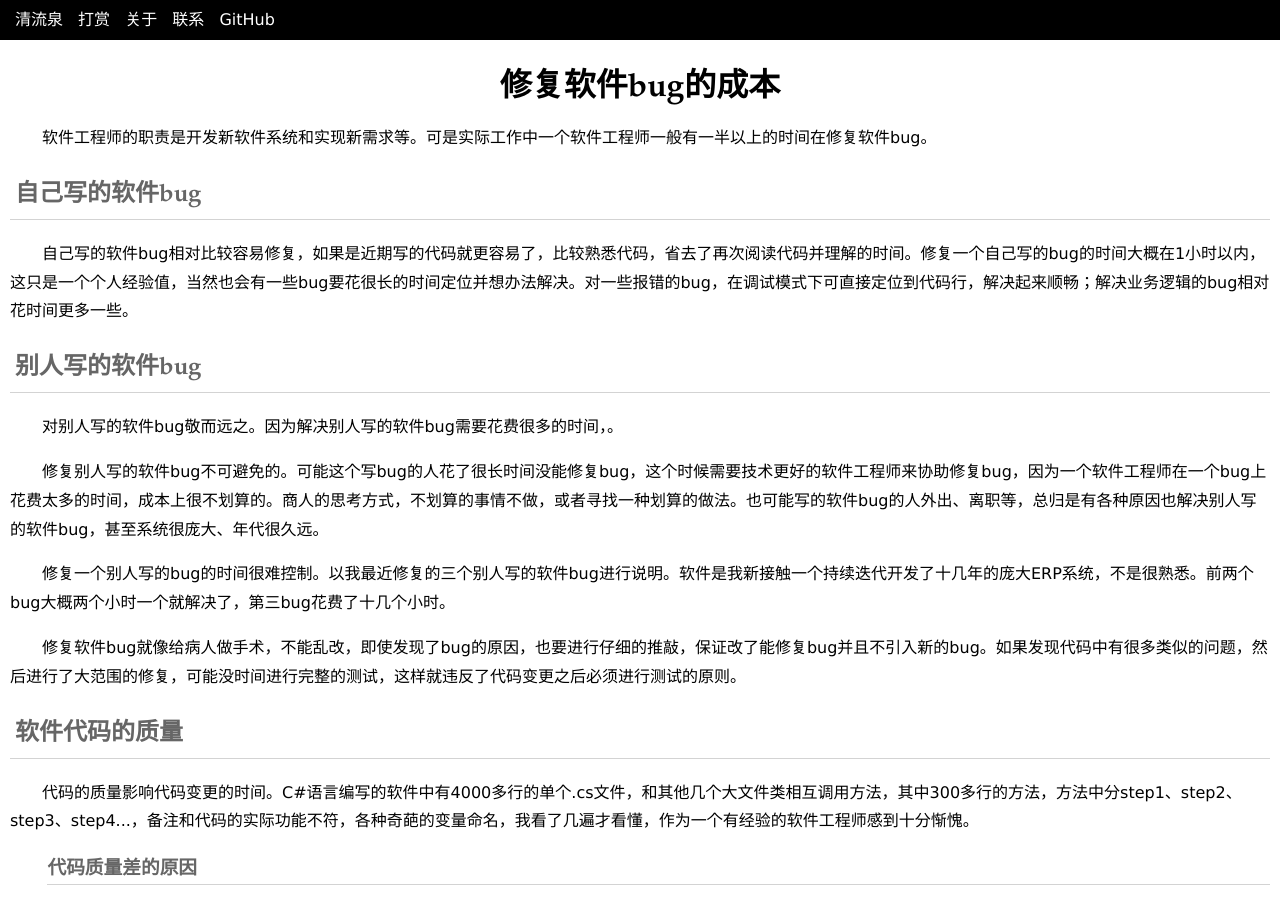
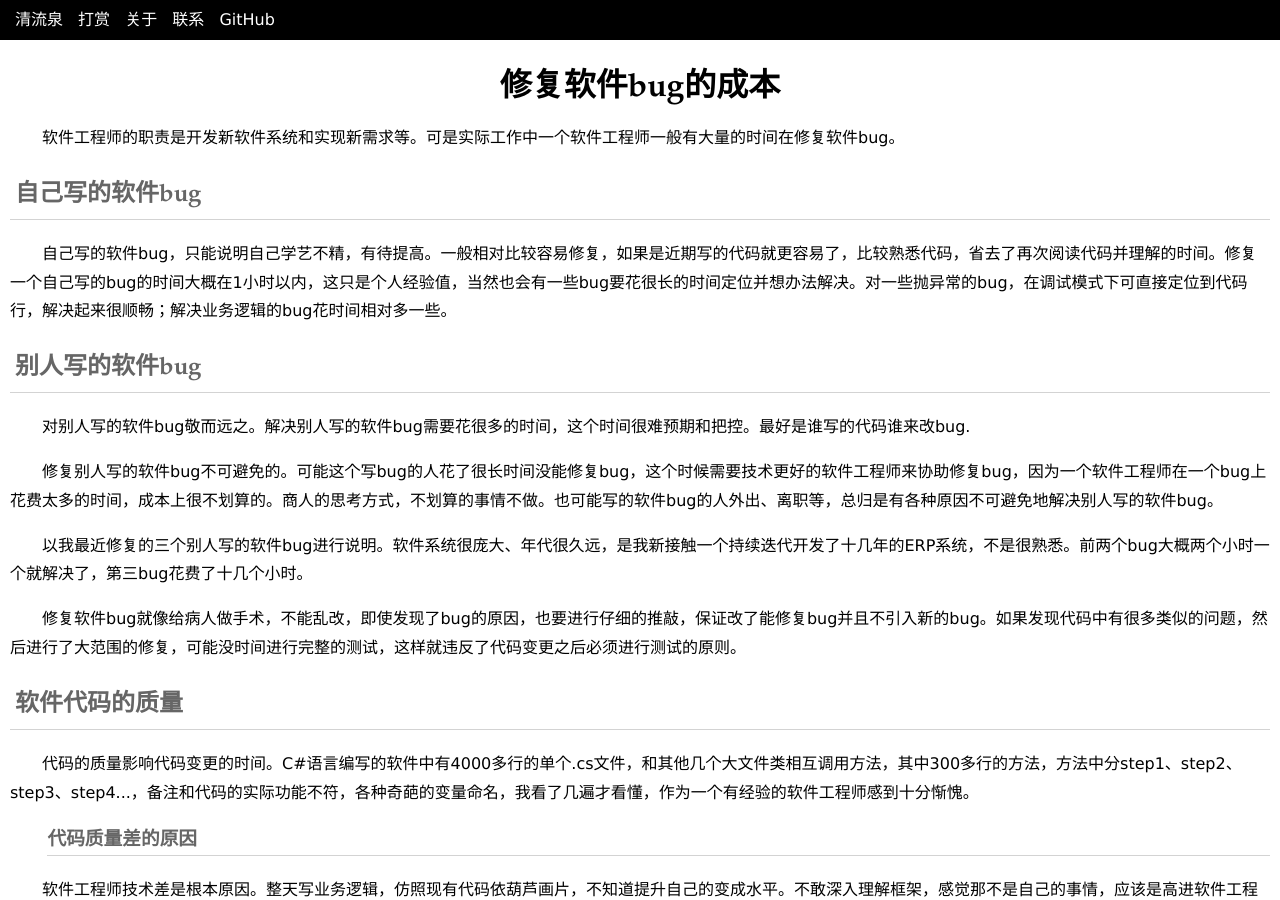
Before and after one commit to yinyongxian/yinyongxian.github.io, a Jekyll site: the page built from _posts/2019-11-17-the-cost-of-fix-software-bug.html, in a window 1280 px wide and 900 px high. Built offline with Jekyll 4.4.1, drawn with Linux system fonts in a browser that asks for light colours.

Commit message:
更新-修复软件bug的成本

```diff
--- a/_posts/2019-11-17-the-cost-of-fix-software-bug.html
+++ b/_posts/2019-11-17-the-cost-of-fix-software-bug.html
@@ -14,13 +14,13 @@
 
 <body>
     <h1>修复软件bug的成本</h1>
-    <p>软件工程师的职责是开发新软件系统和实现新需求等。可是实际工作中一个软件工程师一般有一半以上的时间在修复软件bug。</p>
+    <p>软件工程师的职责是开发新软件系统和实现新需求等。可是实际工作中一个软件工程师一般有大量的时间在修复软件bug。</p>
     <h2>自己写的软件bug</h2>
-    <p>自己写的软件bug相对比较容易修复，如果是近期写的代码就更容易了，比较熟悉代码，省去了再次阅读代码并理解的时间。修复一个自己写的bug的时间大概在1小时以内，这只是一个个人经验值，当然也会有一些bug要花很长的时间定位并想办法解决。对一些报错的bug，在调试模式下可直接定位到代码行，解决起来顺畅；解决业务逻辑的bug相对花时间更多一些。</p>
+    <p>自己写的软件bug，只能说明自己学艺不精，有待提高。一般相对比较容易修复，如果是近期写的代码就更容易了，比较熟悉代码，省去了再次阅读代码并理解的时间。修复一个自己写的bug的时间大概在1小时以内，这只是个人经验值，当然也会有一些bug要花很长的时间定位并想办法解决。对一些抛异常的bug，在调试模式下可直接定位到代码行，解决起来很顺畅；解决业务逻辑的bug花时间相对多一些。</p>
     <h2>别人写的软件bug</h2>
-    <p>对别人写的软件bug敬而远之。因为解决别人写的软件bug需要花费很多的时间，。</p>
-    <p>修复别人写的软件bug不可避免的。可能这个写bug的人花了很长时间没能修复bug，这个时候需要技术更好的软件工程师来协助修复bug，因为一个软件工程师在一个bug上花费太多的时间，成本上很不划算的。商人的思考方式，不划算的事情不做，或者寻找一种划算的做法。也可能写的软件bug的人外出、离职等，总归是有各种原因也解决别人写的软件bug，甚至系统很庞大、年代很久远。</p>
-    <p>修复一个别人写的bug的时间很难控制。以我最近修复的三个别人写的软件bug进行说明。软件是我新接触一个持续迭代开发了十几年的庞大ERP系统，不是很熟悉。前两个bug大概两个小时一个就解决了，第三bug花费了十几个小时。</p>
+    <p>对别人写的软件bug敬而远之。解决别人写的软件bug需要花很多的时间，这个时间很难预期和把控。最好是谁写的代码谁来改bug.</p>
+    <p>修复别人写的软件bug不可避免的。可能这个写bug的人花了很长时间没能修复bug，这个时候需要技术更好的软件工程师来协助修复bug，因为一个软件工程师在一个bug上花费太多的时间，成本上很不划算的。商人的思考方式，不划算的事情不做。也可能写的软件bug的人外出、离职等，总归是有各种原因不可避免地解决别人写的软件bug。</p>
+    <p>以我最近修复的三个别人写的软件bug进行说明。软件系统很庞大、年代很久远，是我新接触一个持续迭代开发了十几年的ERP系统，不是很熟悉。前两个bug大概两个小时一个就解决了，第三bug花费了十几个小时。</p>
     <P>修复软件bug就像给病人做手术，不能乱改，即使发现了bug的原因，也要进行仔细的推敲，保证改了能修复bug并且不引入新的bug。如果发现代码中有很多类似的问题，然后进行了大范围的修复，可能没时间进行完整的测试，这样就违反了代码变更之后必须进行测试的原则。</P>
     <h2>软件代码的质量</h2>
     <p>代码的质量影响代码变更的时间。C#语言编写的软件中有4000多行的单个.cs文件，和其他几个大文件类相互调用方法，其中300多行的方法，方法中分step1、step2、step3、step4...，备注和代码的实际功能不符，各种奇葩的变量命名，我看了几遍才看懂，作为一个有经验的软件工程师感到十分惭愧。</p>
--- a/_posts/2019-11-20-CSharp-replace-string.html
+++ b/_posts/2019-11-20-CSharp-replace-string.html
@@ -57,7 +57,7 @@
     <h2>总结</h2>
     <p>如果预期待替换的字符串大多数不包含要替换的子字符串，“不包含 &
         校验”是最优写法；如果预期待替换的字符串绝大多数包含要替换的子字符串，“包含 & 不校验”更佳一点点。实际的使用场景是拼接SQL语句的变量时，为避免SQL注入替换变量中的“'”为“"”，符合“不包含 &
-        校验”的场景。</p>
+        校验”的最佳实践。</p>
 </body>
 
 </html>
```
